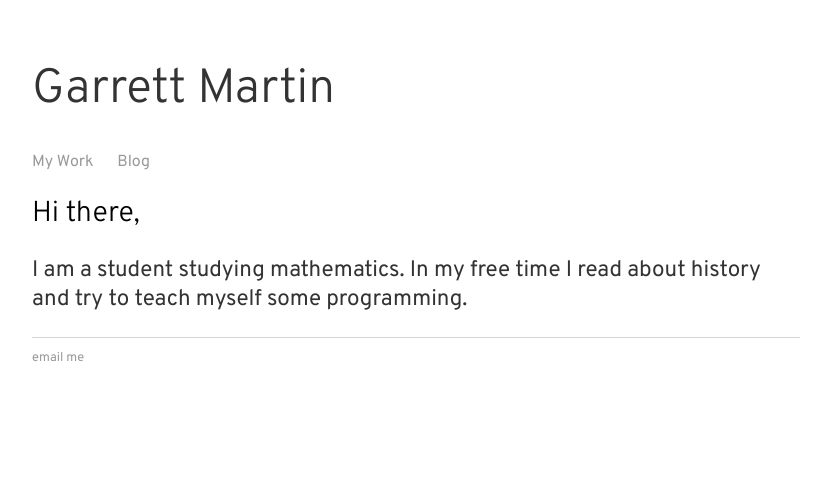
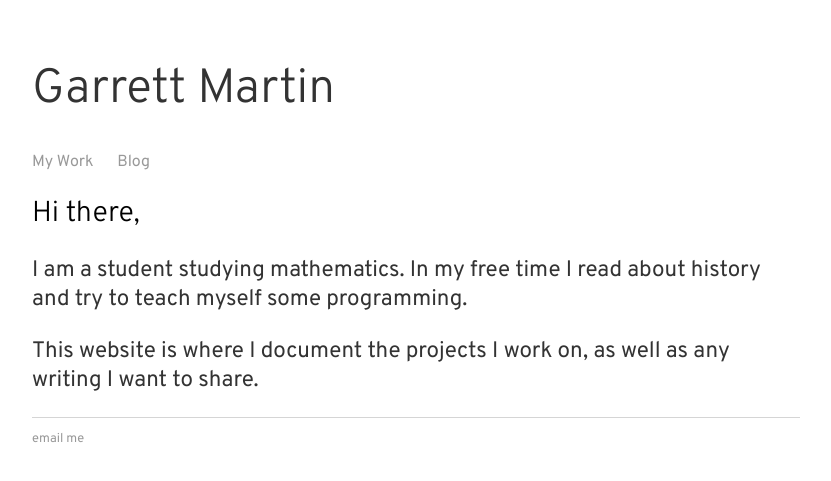
Before and after one commit to martingarrettl/martingarrettl.github.io, a Jekyll site: the page built from index.html, in a window 1280 px wide. Shown: the top 481 px of the page, without its empty margins (224-1055 px from the left). Built offline with Jekyll 4.4.1, drawn with Linux system fonts in a browser that asks for light colours.

Commit message:
update root text

```diff
--- a/index.html
+++ b/index.html
@@ -7,4 +7,7 @@ title: Garrett Martin
 	<p>
 		I am a student studying mathematics. In my free time I read about history and try to teach myself some programming.
 	</p>
+	<p>
+		This website is where I document the projects I work on, as well as any writing I want to share.
+	</p>
 </div><!-- end blurb -->
```
